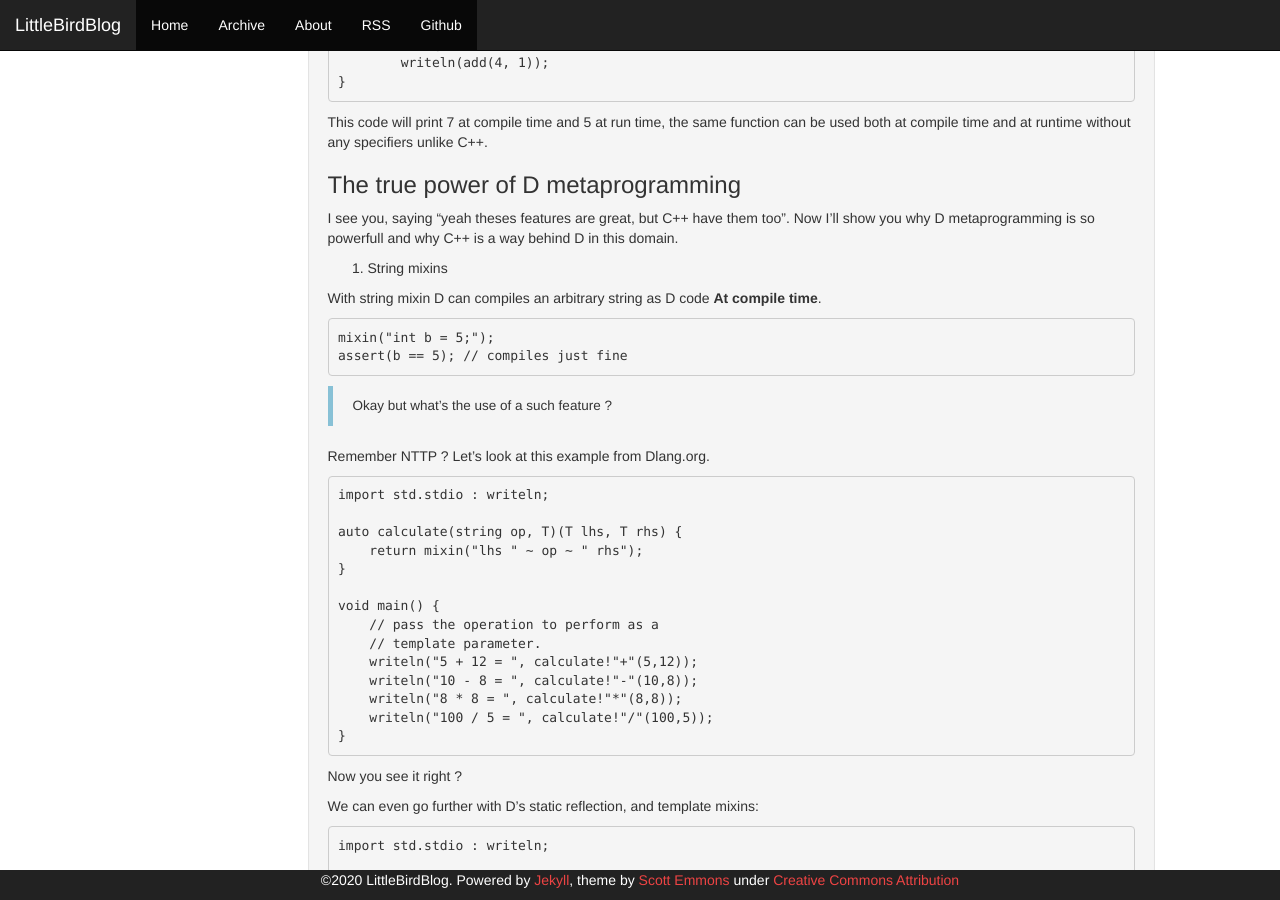
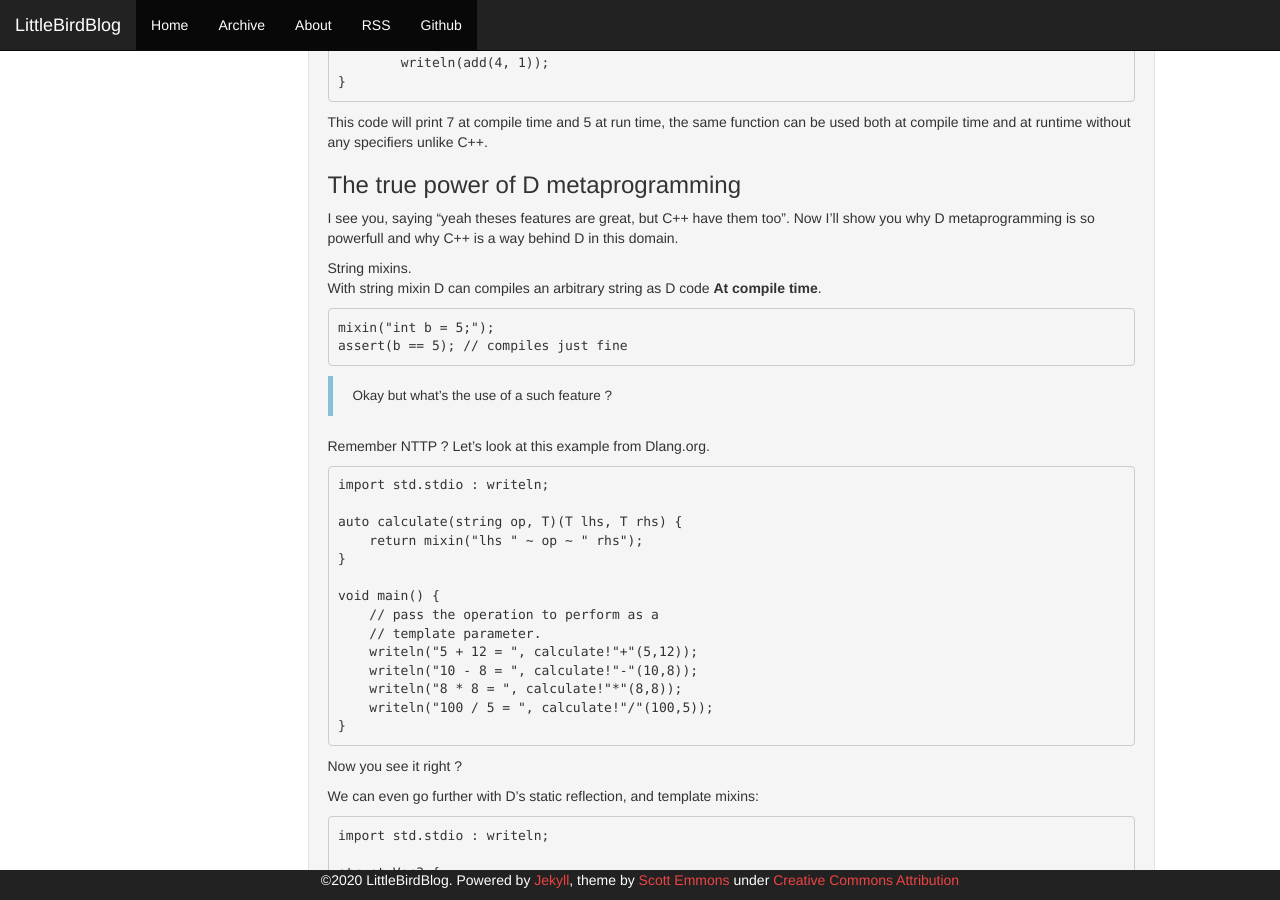
Before and after one commit to blackbird806/LittleBirdBlog, a Jekyll site: the page built from _posts/2020-04-29-What-I-like-about-D.md, in a window 1280 px wide and 900 px high, scrolled down 1800 px. Built offline with Jekyll 4.4.1, drawn with Linux system fonts in a browser that asks for light colours; some of the changed lines change nothing that is shown.

Commit message:
removed 1

````diff
--- a/_posts/2020-04-29-What-I-like-about-D.md
+++ b/_posts/2020-04-29-What-I-like-about-D.md
@@ -104,8 +104,7 @@ This code will print 7 at compile time and 5 at run time, the same function can
 I see you, saying "yeah theses features are great, but C++ have them too".
 Now I'll show you why D metaprogramming is so powerfull and why C++ is a way behind D in this domain.
 
-1. String mixins
-
+String mixins.
 With string mixin D can compiles an arbitrary string as D code __At compile time__.
 
 ```D
````
